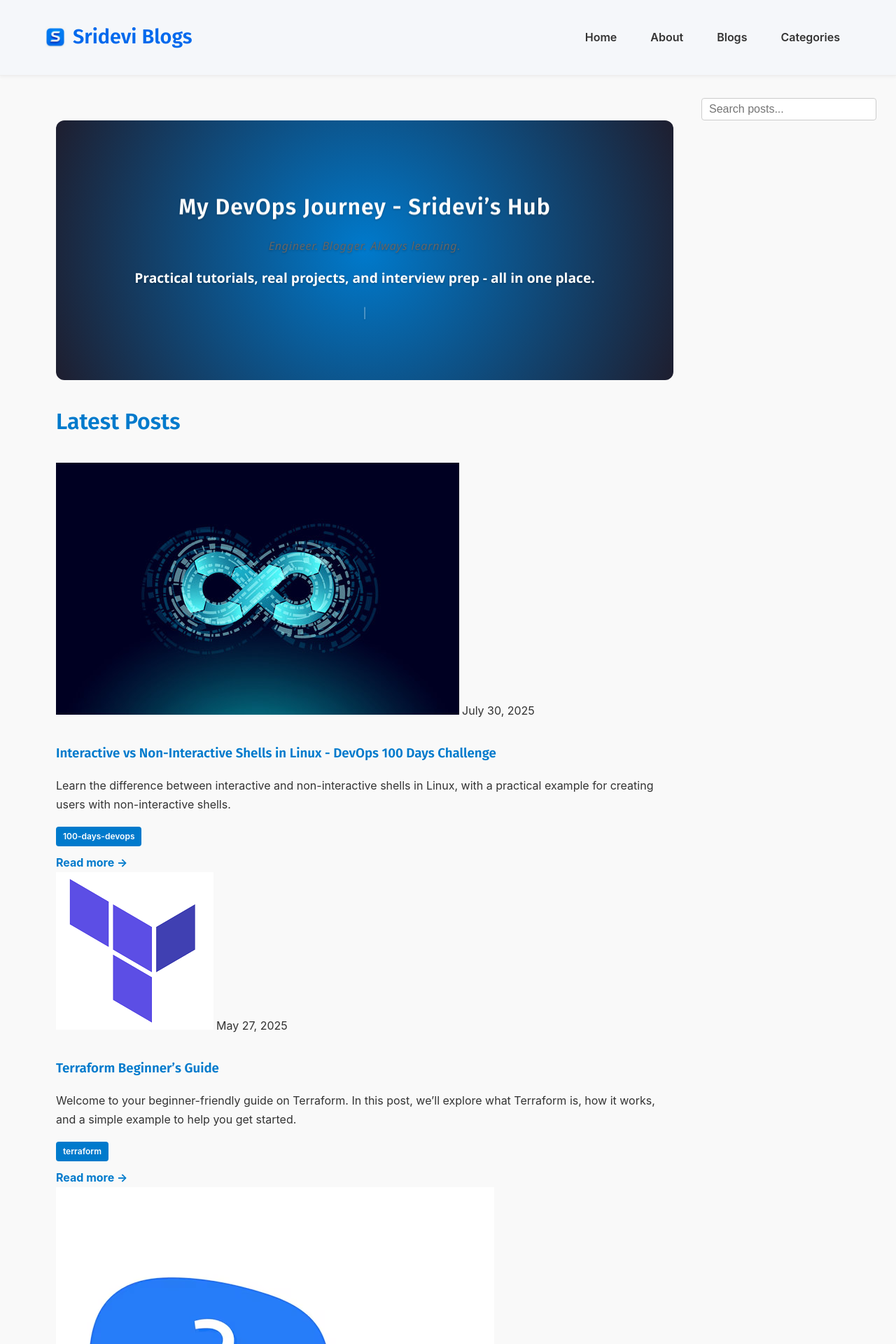
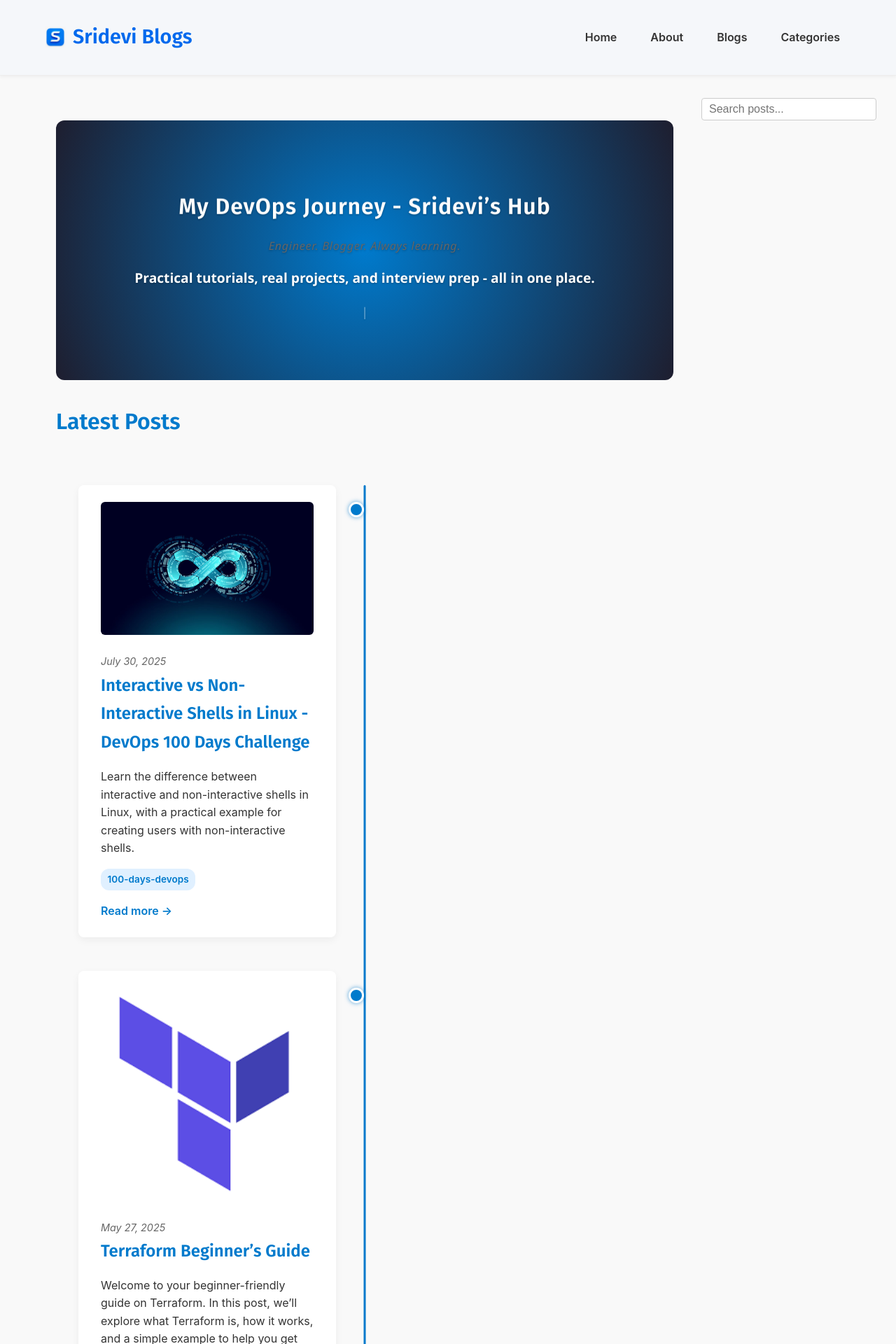
Before and after one commit to srideviblogs/srideviblogs.github.io, a Jekyll site: the page built from index.md, in a window 1280 px wide. Shown: the top 1920 px of the page at 70% size. Built offline with Jekyll 4.4.1, drawn with Linux system fonts in a browser that asks for light colours.

Commit message:
Update custom.css

```diff
--- a/assets/css/custom.css
+++ b/assets/css/custom.css
@@ -560,133 +560,164 @@ header.site-header {
   display: inline-block;            /* ADD this */
 }
 
-/* Container for all posts — center with max width, full width below that */
-.alt-posts-section {
-  width: 100%;
-  margin: 0 auto;
-  padding: 2rem 16px 2rem 60px;
-
-  /* Masonry columns */
-  column-count: 2;
-  column-gap: 2rem;
-
-  /* Make sure it stretches full width up to max-width */
-  width: 100%;
-  box-sizing: border-box;
+/* Timeline container */
+.timeline-container {
+  position: relative;
+  margin: 2rem auto;
+  padding: 0 2rem;
+  max-width: 900px;
 }
 
-/* Responsive: single column on small screens */
-@media (max-width: 768px) {
-  .alt-posts-section {
-    column-count: 1;
-  }
+/* Vertical line */
+.timeline-container::before {
+  content: '';
+  position: absolute;
+  top: 0;
+  bottom: 0;
+  left: 50%;
+  width: 3px;
+  background: #007acc;
+  transform: translateX(-50%);
+  border-radius: 2px;
 }
 
-/* Each post card — must be inline-block and full width of column */
-.alt-post-card {
-  display: inline-block;      /* essential for CSS columns */
-  width: 100%;               /* fill the column width */
-  margin-bottom: 2rem;
-  break-inside: avoid;       /* avoid breaking inside column */
-  -webkit-column-break-inside: avoid;
-  page-break-inside: avoid;
-
-  background-color: #fff;
-  border-left: 4px solid #007acc;
-  border-radius: 10px;
+/* Timeline item */
+.timeline-item {
+  position: relative;
+  width: 45%;
+  padding: 1.5rem 2rem;
+  background: #fff;
+  border-radius: 8px;
   box-shadow: 0 4px 12px rgba(0,0,0,0.05);
-  color: #1e1e2f;
-  padding: 1.5rem;
-  box-sizing: border-box;     /* include padding in width */
-  transition: box-shadow 0.3s ease, transform 0.3s ease, border-color 0.3s ease;
+  margin-bottom: 3rem;
+  transition: box-shadow 0.3s ease, transform 0.3s ease;
 }
 
-.alt-post-card:hover {
-  transform: translateY(-4px);
+/* Hover effect */
+.timeline-item:hover {
   box-shadow: 0 8px 20px rgba(0,0,0,0.12);
-  border-left-color: #005a99;
+  transform: translateY(-5px);
 }
 
-/* Image container */
-.alt-post-image {
-  position: relative;
-  overflow: hidden;
-  border-radius: 8px;
-  margin-bottom: 1rem;
-  width: 100%;               /* full width */
-  height: auto;              /* adapt height */
+/* Timeline dots */
+.timeline-item::before {
+  content: '';
+  position: absolute;
+  top: 1.5rem;
+  width: 16px;
+  height: 16px;
+  background: #007acc;
+  border-radius: 50%;
+  border: 3px solid white;
+  box-shadow: 0 0 6px #007accaa;
+  z-index: 1;
 }
 
-/* Image itself */
-.alt-post-image img {
-  width: 100%;
-  height: auto;
-  object-fit: cover;
-  border-radius: 8px;
-  display: block;
+/* Left side items */
+.timeline-item.left {
+  left: 0;
 }
 
-/* Date */
-.alt-post-date {
+.timeline-item.left::before {
+  right: -40px;
+}
+
+/* Right side items */
+.timeline-item.right {
+  left: 55%;
+}
+
+.timeline-item.right::before {
+  left: -40px;
+}
+
+/* Content inside timeline item */
+.timeline-content img.timeline-image {
+  width: 100%;
+  border-radius: 6px;
+  margin-bottom: 1rem;
+  object-fit: cover;
+}
+
+.timeline-date {
   font-size: 0.9rem;
+  font-style: italic;
   color: #666;
   margin-bottom: 0.5rem;
-  font-style: italic;
 }
 
-/* Title */
-.alt-post-title {
-  font-size: 1.4rem;
-  margin: 0.2rem 0 0.8rem;
+.timeline-title {
+  font-size: 1.5rem;
+  margin: 0 0 0.7rem;
 }
 
-.alt-post-title a {
+.timeline-title a {
   color: #007acc;
+  text-decoration: none;
+  transition: color 0.2s ease;
+}
+
+.timeline-title a:hover {
+  text-decoration: underline;
+  color: #005a99;
+}
+
+.timeline-excerpt {
+  font-size: 1rem;
+  color: #333;
+  line-height: 1.6;
+  margin-bottom: 1rem;
+}
+
+.post-tags {
+  margin-bottom: 1rem;
+}
+
+.post-tags .tag {
+  display: inline-block;
+  background: #e0f0ff;
+  color: #007acc;
+  padding: 0.25rem 0.6rem;
+  border-radius: 12px;
+  font-size: 0.85rem;
+  margin-right: 0.5rem;
   text-decoration: none;
 }
 
-.alt-post-title a:hover {
-  text-decoration: underline;
-}
-
-/* Excerpt */
-.alt-post-excerpt {
-  font-size: 1rem;
-  color: #333;
-  line-height: 1.6;
-}
-
-/* Read More link */
 .read-more {
-  display: inline-block;
-  margin-top: 10px;
-  font-weight: bold;
+  font-weight: 600;
   color: #007acc;
   text-decoration: none;
+  font-size: 1rem;
 }
 
 .read-more:hover {
   text-decoration: underline;
+  color: #005a99;
 }
 
-/* Post tags */
-.post-tags {
-  margin-top: 10px;
-}
+/* Responsive: single column stacked timeline */
+@media (max-width: 768px) {
+  .timeline-container::before {
+    left: 8px;
+  }
 
-.tag {
-  display: inline-block;
-  background: #007acc;
-  color: white;
-  padding: 4px 10px;
-  font-size: 0.75rem;
-  border-radius: 4px;
-  margin-right: 6px;
-  text-decoration: none;
-}
+  .timeline-item {
+    width: 100% !important;
+    padding-left: 2.5rem;
+    margin-left: 1rem;
+    margin-bottom: 2rem;
+  }
 
-.tag:hover {
-  background-color: #005f99;
+  .timeline-item::before {
+    top: 1.3rem;
+    left: 0;
+    right: auto;
+  }
+
+  .timeline-item.right {
+    left: 0 !important;
+  }
 }
 
 .view-all-box {
```
